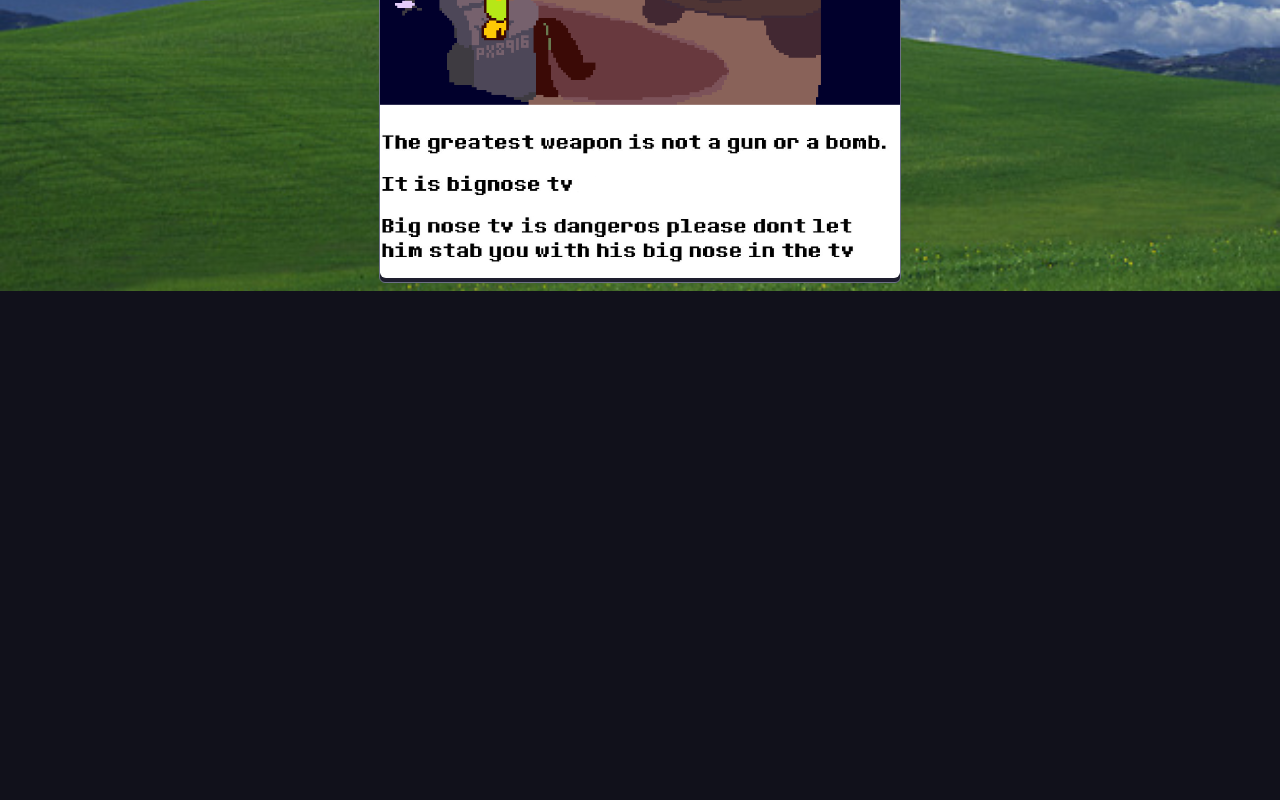
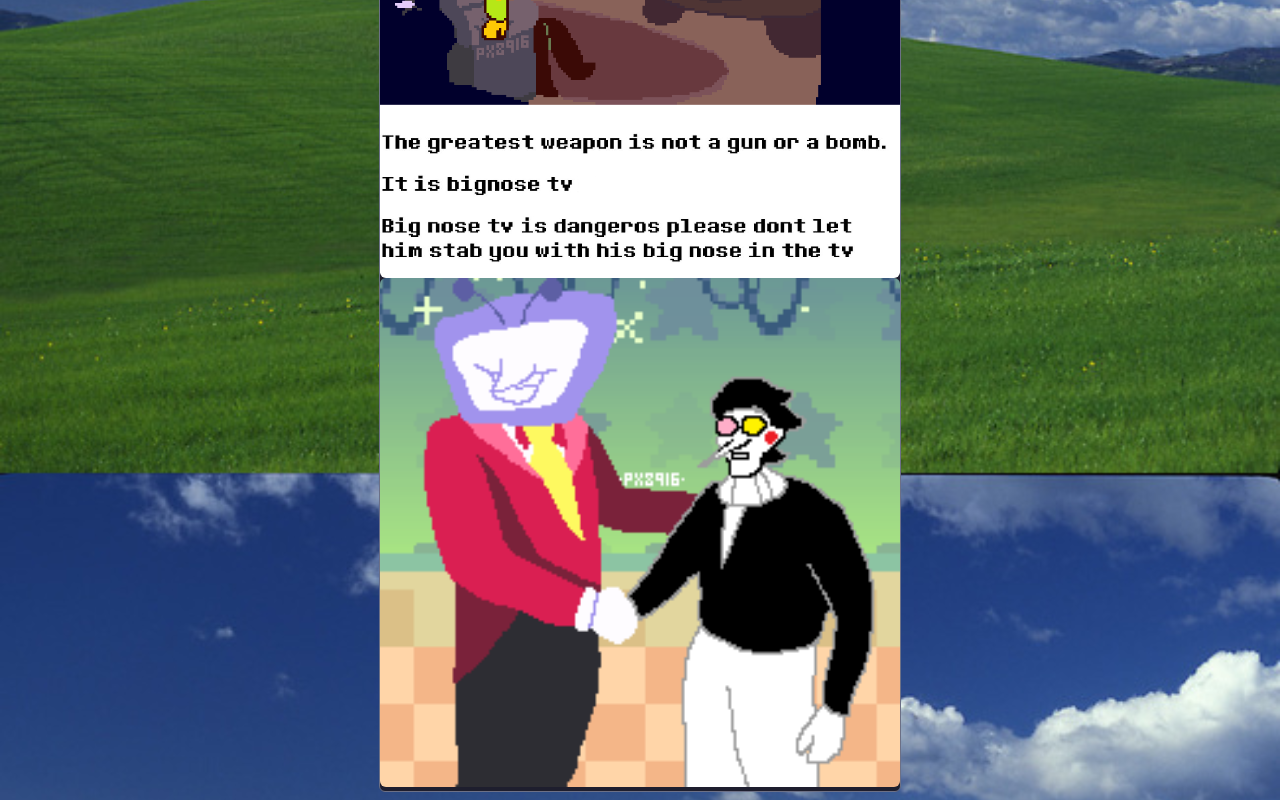
Before and after one commit to PX8916/px8916.github.io, a plain HTML site: page index.html in a window 1280 px wide. Shown: the part 1252-2052 px from the top of the page. Before the commit the page ends 1543 px from the top, so only its background shows below. Drawn offline with Linux system fonts and the light colour scheme.

Commit message:
spamtenna

```diff
--- a/index.html
+++ b/index.html
@@ -17,6 +17,7 @@
             <p>and also have this random stuff too</p>
         <img src="sandunderman.png"520px style="width:520px; border-radius:6px; background-color:#1e1e2e;">
         <img src="bignosetv.png"520px style="width:520px; border-radius:6px; background-color:#1e1e2e;">
+        <img src="spamtenna.png"520px style="width:520px; border-radius:6px; background-color:#1e1e2e;">
     </div>
 </body>
 </html>
```
Also changed, not shown: spamtenna.png (added).
